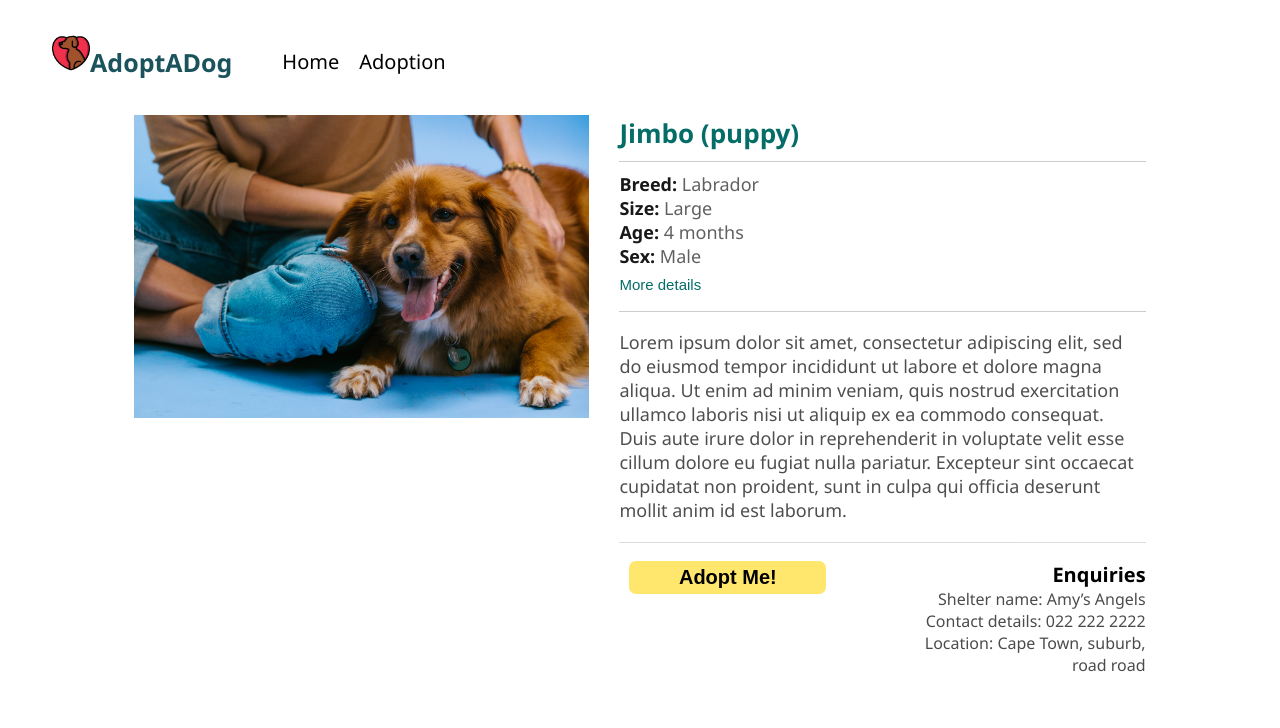
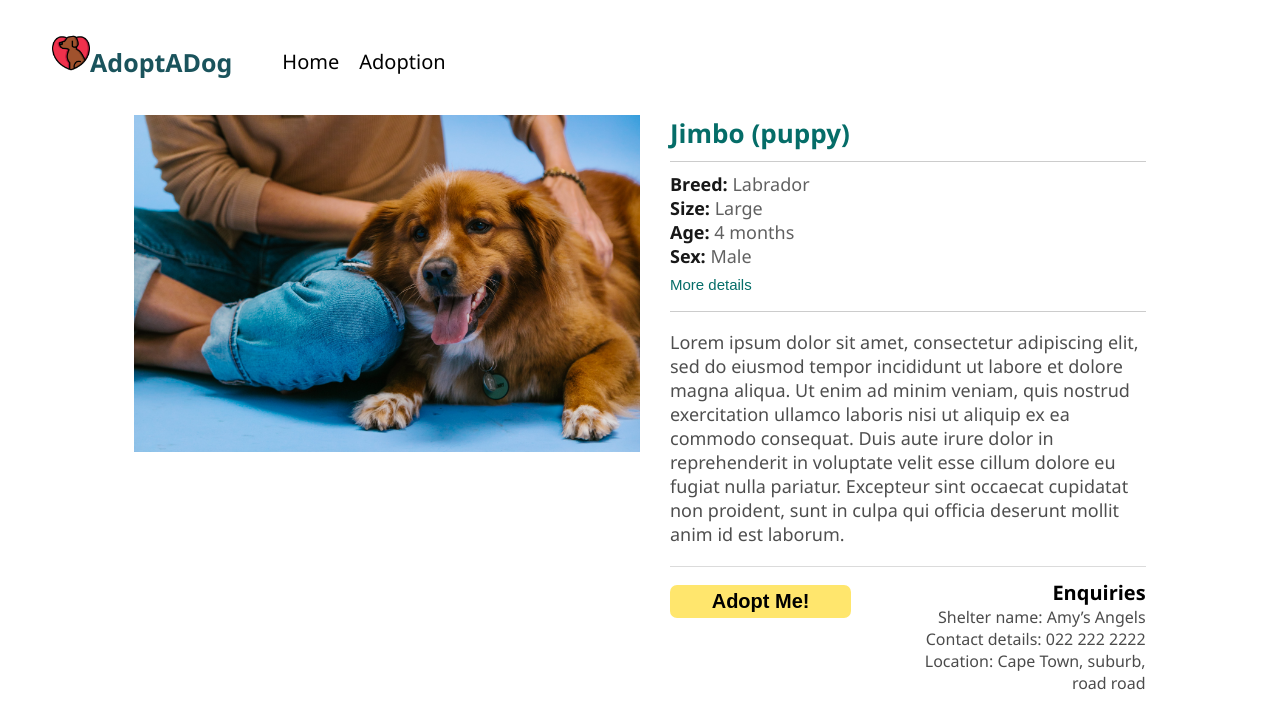
Before and after one commit to MaddieLymei/AdoptADog, a plain HTML site: page Client-Side/individualDog/individualDog.html in a window 1280 px wide. Drawn offline with Linux system fonts and the light colour scheme.

Commit message:
syle: adjust button margin

```diff
--- a/Client-Side/individualDog/individualDog.css
+++ b/Client-Side/individualDog/individualDog.css
@@ -16,8 +16,8 @@ h1 {
 }
 
 main img {
-  width: 45%;
-  height: 30%;
+  width: 50%;
+  height: 33%;
   margin-right: 30px;
 }
 
@@ -26,6 +26,7 @@ main img {
   opacity: 69%;
   padding-bottom: 20px;
   border-bottom: 1px solid #cccccc;
+  margin-bottom: 12px;
 }
 
 /* Characteristics section */
@@ -80,7 +81,7 @@ main img {
   background-color: #ffe66d;
   border: none;
   border-radius: 7px;
-  margin-left: 10px;
+  margin-top: 6px;
   padding: 5px 0 5px 0;
 }
 
@@ -88,6 +89,7 @@ main img {
 .enquiryDetailsList {
   margin: 0;
   text-align: right;
+  padding-left: 10px;
 }
 
 .enquiryDetailsList header h2 {
```
